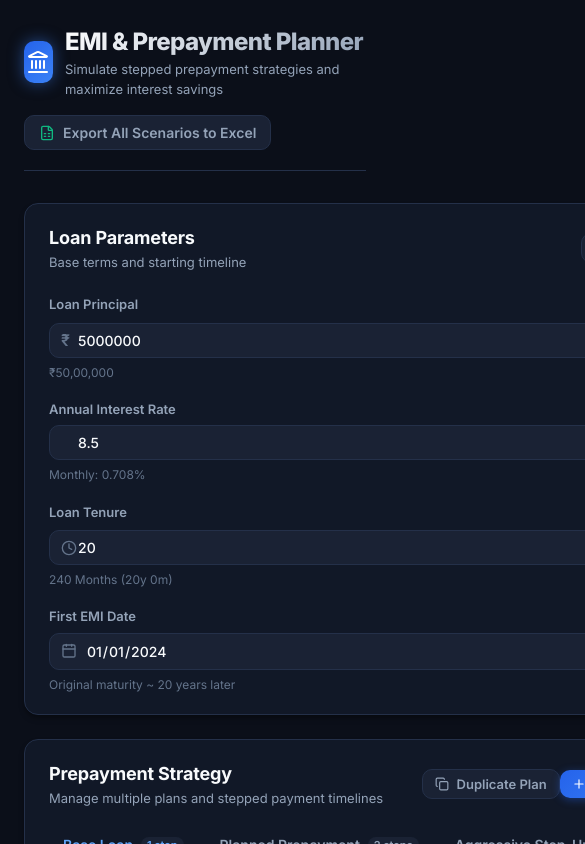
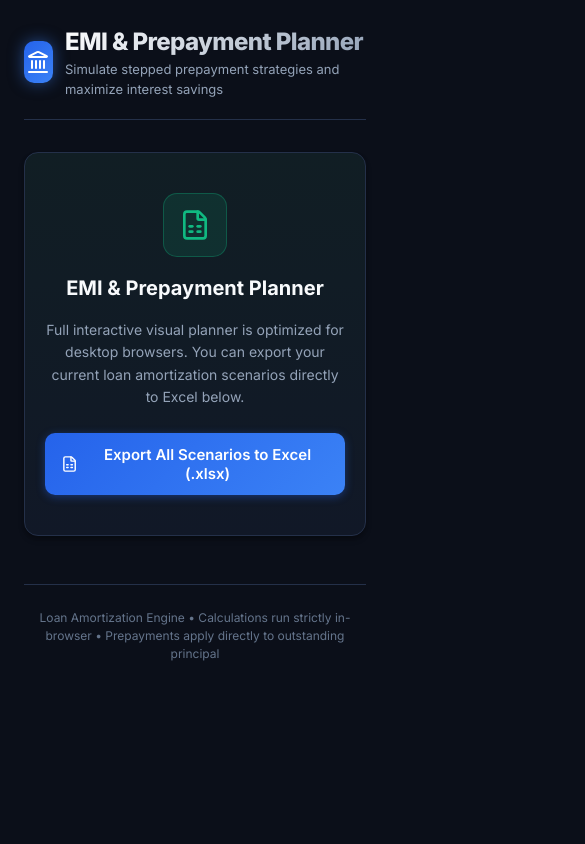
Before and after one commit to Jayanthbm/emi-planner-web, a React (Vite) app: page / in a window 390 px wide. Shown: the top 844 px of the page, 585 px wide, since content can reach past the window. Built offline with nearby package versions, Linux system fonts and the light colour scheme.

Commit message:
refactor: isolate desktop layout and provide clean mobile export view

```diff
--- a/src/App.jsx
+++ b/src/App.jsx
@@ -130,7 +130,7 @@ export function App() {
 
   return (
     <div className="app-container">
-      {/* Top Header */}
+      {/* Header - shown on all screens */}
       <header className="app-header">
         <div className="brand-title-wrap">
           <div className="brand-icon">
@@ -144,12 +144,31 @@ export function App() {
           </div>
         </div>
 
-        <button className="btn btn-secondary" onClick={handleExportExcel}>
+        <button className="btn btn-secondary export-btn-main" onClick={handleExportExcel}>
           <FileSpreadsheet size={16} className="text-success" />
           Export All Scenarios to Excel
         </button>
       </header>
 
+      {/* Mobile-Only Experience: Header + Export + Desktop Notice */}
+      <div className="mobile-only-screen">
+        <div className="card mobile-welcome-card">
+          <div className="mobile-welcome-icon">
+            <FileSpreadsheet size={32} className="text-success" />
+          </div>
+          <h2 className="mobile-welcome-title">EMI & Prepayment Planner</h2>
+          <p className="mobile-welcome-desc">
+            Full interactive visual planner is optimized for desktop browsers. You can export your current loan amortization scenarios directly to Excel below.
+          </p>
+          <button className="btn btn-primary mobile-export-action-btn" onClick={handleExportExcel}>
+            <FileSpreadsheet size={18} />
+            Export All Scenarios to Excel (.xlsx)
+          </button>
+        </div>
+      </div>
+
+      {/* Desktop-Only Full Planner Interface */}
+      <div className="desktop-only-content">
         {/* Main Configuration Grid: Loan Parameters + Prepayment Strategy */}
         <section className="top-grid">
           <LoanInputs
@@ -196,6 +215,7 @@ export function App() {
             onExportExcel={handleExportExcel}
           />
         </section>
+      </div>
 
       {/* Footer */}
       <footer className="app-footer">
--- a/src/index.css
+++ b/src/index.css
@@ -719,3 +719,69 @@ td {
   border-top: 1px solid var(--border-color);
   padding-top: 1.5rem;
 }
+
+/* Screen Mode Toggles (Desktop vs Mobile Placeholder) */
+.mobile-only-screen {
+  display: none;
+}
+
+.desktop-only-content {
+  display: block;
+}
+
+@media (max-width: 768px) {
+  .mobile-only-screen {
+    display: block;
+    margin-top: 1.5rem;
+  }
+
+  .desktop-only-content {
+    display: none;
+  }
+
+  .app-header .export-btn-main {
+    display: none;
+  }
+
+  .mobile-welcome-card {
+    text-align: center;
+    padding: 2.5rem 1.25rem;
+    display: flex;
+    flex-direction: column;
+    align-items: center;
+    gap: 1rem;
+    background: linear-gradient(180deg, #111e24 0%, #111827 100%);
+    border: 1px solid var(--border-color);
+  }
+
+  .mobile-welcome-icon {
+    width: 64px;
+    height: 64px;
+    background: var(--success-bg);
+    border: 1px solid var(--success-border);
+    border-radius: var(--radius-lg);
+    display: flex;
+    align-items: center;
+    justify-content: center;
+  }
+
+  .mobile-welcome-title {
+    font-size: 1.25rem;
+    font-weight: 700;
+  }
+
+  .mobile-welcome-desc {
+    font-size: 0.875rem;
+    color: var(--text-secondary);
+    line-height: 1.6;
+    max-width: 320px;
+  }
+
+  .mobile-export-action-btn {
+    width: 100%;
+    max-width: 300px;
+    padding: 0.75rem 1rem;
+    font-size: 0.9375rem;
+    margin-top: 0.5rem;
+  }
+}
```
Lines whose indentation alone changed are shown as unchanged.
